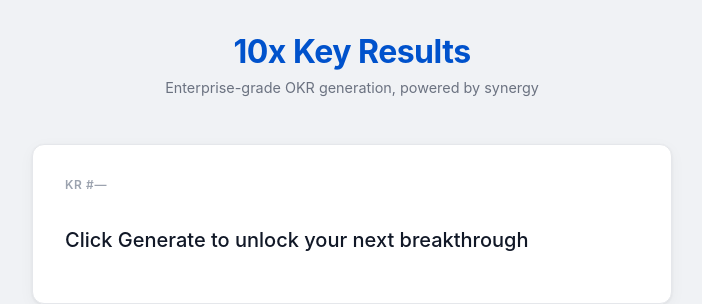
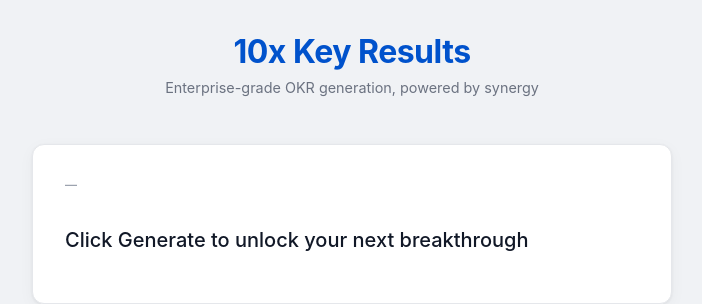
Before and after one commit to floriangosse/okr.rodeo, a React (Vite) app: page / in a window 1280 px wide. Shown: the top 304 px of the page, without its empty margins (288-990 px from the left). Built offline with nearby package versions, Linux system fonts and the light colour scheme.

Commit message:
fix: remove KR # prefix from ID label, fix page title

```diff
--- a/index.html
+++ b/index.html
@@ -4,7 +4,7 @@
     <meta charset="UTF-8" />
     <link rel="icon" type="image/svg+xml" href="/favicon.svg" />
     <meta name="viewport" content="width=device-width, initial-scale=1.0" />
-    <title>vite-scaffold</title>
+    <title>10x Key Results</title>
   </head>
   <body>
     <div id="root"></div>
--- a/src/components/KRCard.tsx
+++ b/src/components/KRCard.tsx
@@ -6,7 +6,7 @@ interface KRCardProps {
 export default function KRCard({ kr, krId }: KRCardProps) {
   return (
     <div className="kr-card">
-      <span className="kr-number">{krId ?? "KR #—"}</span>
+      <span className="kr-number">{krId ?? "—"}</span>
       <p className="kr-text">
         {kr ?? "Click Generate to unlock your next breakthrough"}
       </p>
```
